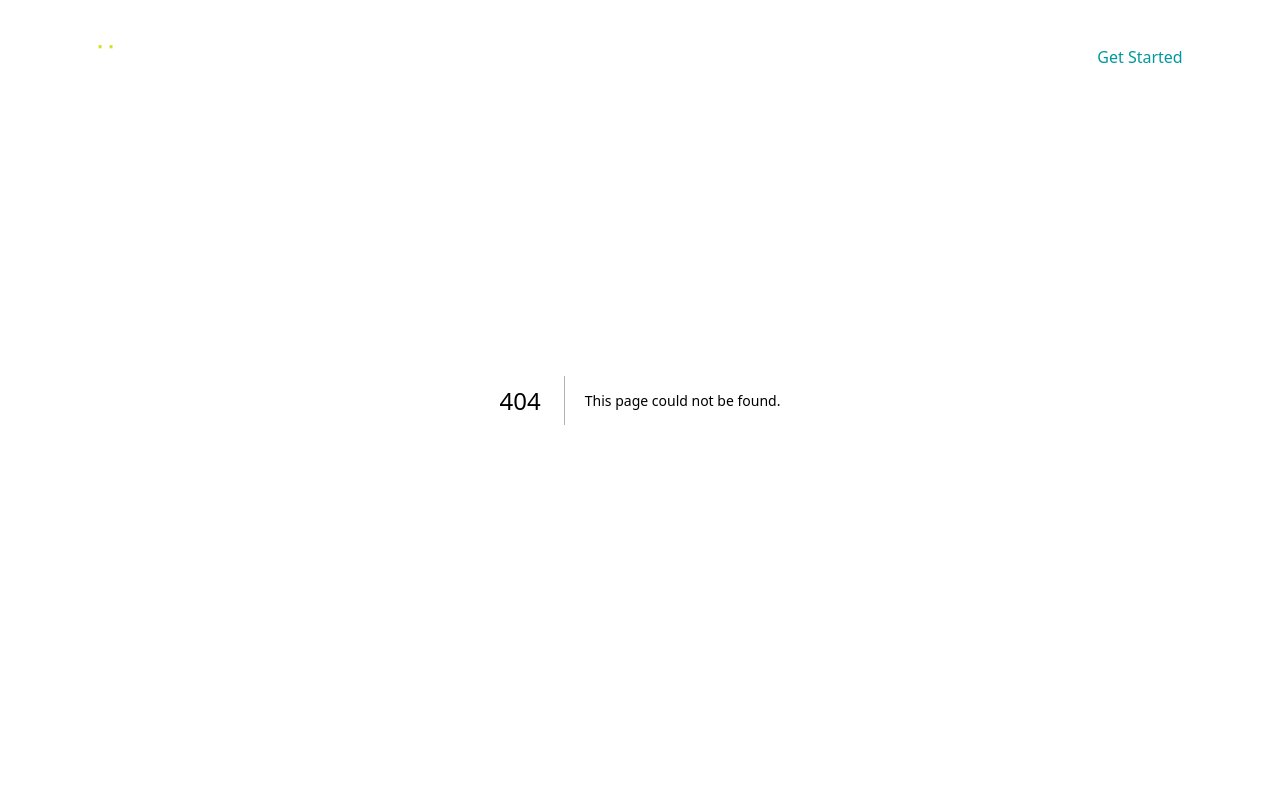
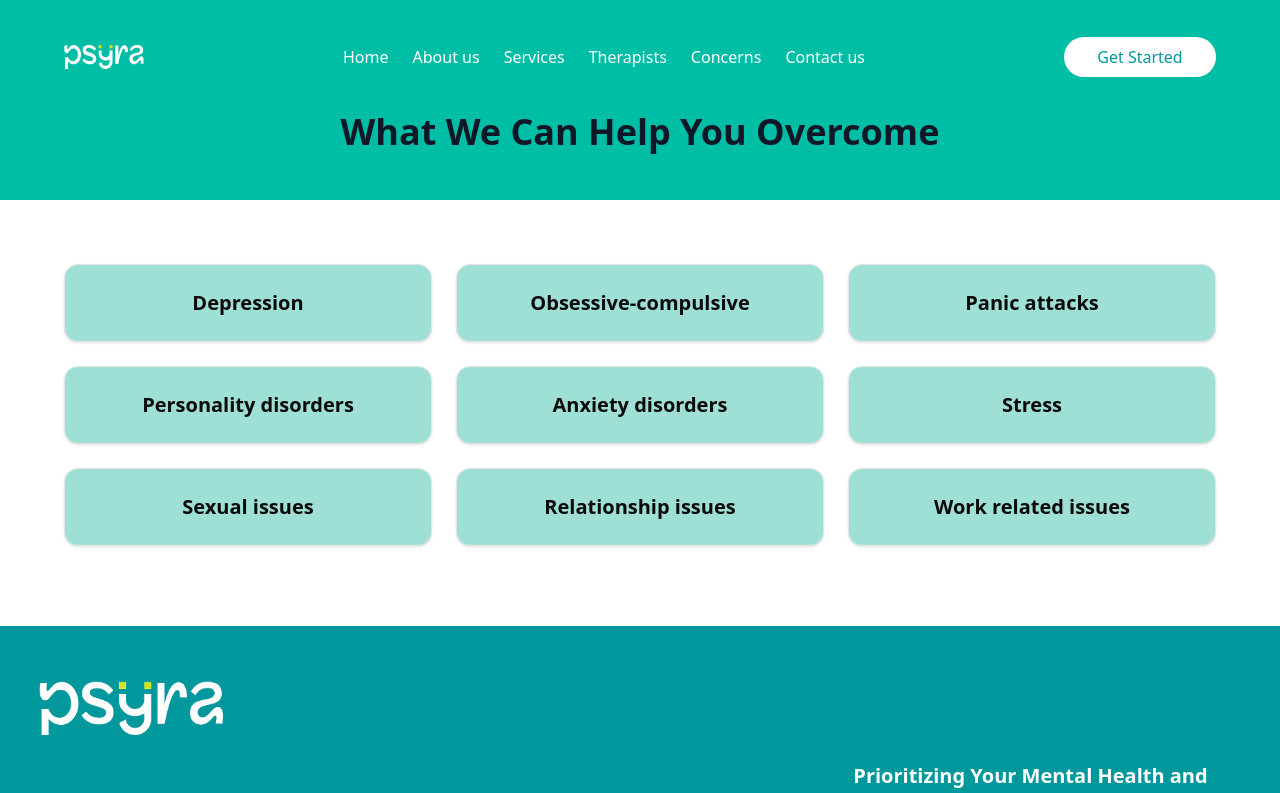
Before and after one commit to Sahal-Palayat/psyra-web, a Next.js app: page /concerns in a window 1280 px wide. Before the commit this address had no page. Shown: the top 793 px of the page. Built offline with nearby package versions, Linux system fonts and the light colour scheme.

Commit message:
added concers ssr

```diff
--- /dev/null
+++ b/src/app/concerns/page.tsx
@@ -0,0 +1,59 @@
+import { SectionHeader } from "@/components/SectionTitle";
+import { Card, CardContent } from "@/components/ui/card";
+
+const concerns = [
+  { title: "Depression" },
+  { title: "Obsessive-compulsive" },
+  { title: "Panic attacks" },
+  { title: "Personality disorders" },
+  { title: "Anxiety disorders" },
+  { title: "Stress" },
+  { title: "Sexual issues" },
+  { title: "Relationship issues" },
+  { title: "Work related issues" },
+];
+
+// WhatsApp expects numbers only (no '+')
+const PHONE_NUMBER = "918891724199";
+
+export default function Concerns() {
+  return (
+    <div className="mb-12">
+      <div className="text-center mb-8 pb-10 pt-28 bg-[#00BEA5]">
+        <h1 className="text-4xl font-bold text-gray-900 mb-2">
+          What We Can Help You Overcome
+        </h1>
+      </div>
+      {/* Concerns Grid Section */}
+      <section className="py-8 px-4">
+        <div className="max-w-6xl mx-auto">
+          <div className="grid grid-cols-1 md:grid-cols-2 lg:grid-cols-3 gap-6">
+            {concerns?.map((concern, index) => {
+              const href = `https://wa.me/${PHONE_NUMBER}?text=${encodeURIComponent(
+                `Hi, I need help with ${concern.title}`
+              )}`;
+              return (
+                <a
+                  key={index}
+                  href={href}
+                  target="_blank"
+                  rel="noopener noreferrer"
+                  aria-label={`WhatsApp us about ${concern.title}`}
+                  className="block"
+                >
+                  <Card className="h-full transition-all duration-300 hover:shadow-lg hover:scale-105 cursor-pointer bg-[#9EE0D6]">
+                    <CardContent className="text-center">
+                      <h3 className="text-xl text-[#00989D] font-semibold text-foreground group-hover:text-primary transition-colors">
+                        {concern.title}
+                      </h3>
+                    </CardContent>
+                  </Card>
+                </a>
+              );
+            })}
+          </div>
+        </div>
+      </section>
+    </div>
+  );
+}
--- a/src/components/Navbar.tsx
+++ b/src/components/Navbar.tsx
@@ -107,6 +107,15 @@ const Navbar = () => {
               Therapists
             </Link>
 
+             <Link
+              href="/concerns"
+              className={`text-[#005657] hover:text-white ${
+                isScrolled ? " text-[#005657]" : "text-white"
+              }`}
+            >
+              Concerns
+            </Link>
+
             <Link
               href="/contact-us"
               className={`text-[#005657] hover:text-white ${
@@ -203,6 +212,13 @@ const Navbar = () => {
               >
                 Therapists
               </Link>
+                  <Link
+                href="/concerns"
+                className="text-white text-lg font-medium"
+                onClick={toggleMenu}
+              >
+                Concerns
+              </Link>
               <Link
                 href="#contact"
                 className="text-white text-lg font-medium"
```
